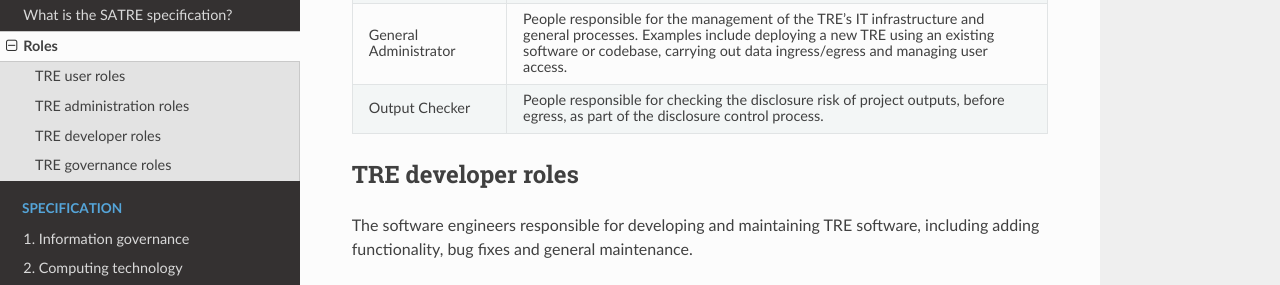
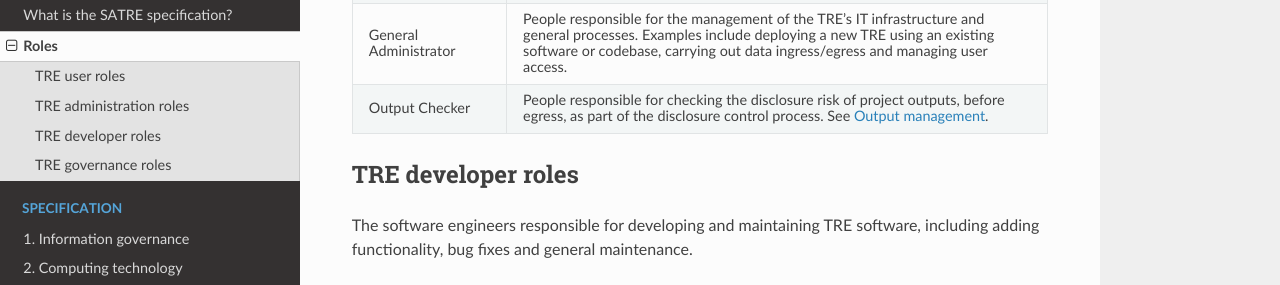
Before and after one commit to sa-tre/satre-specification, a Sphinx documentation site: the page built from docs/source/roles.md, in a window 1280 px wide and 900 px high, scrolled down 564 px. Shown: the part 167-452 px from the top of the window. Built offline with Sphinx 7.4.7 and the Read the Docs theme 2.0.0, drawn with Linux system fonts in a browser that asks for light colours.

Commit message:
link to output management

````diff
--- a/docs/source/roles.md
+++ b/docs/source/roles.md
@@ -47,7 +47,7 @@ These roles cover managing TRE computing infrastructure, but also administering
 * - General Administrator
   - People responsible for the management of the TRE's IT infrastructure and general processes. Examples include deploying a new TRE using an existing software or codebase, carrying out data ingress/egress and managing user access.
 * - Output Checker
-  - People responsible for checking the disclosure risk of project outputs, before egress, as part of the disclosure control process.
+  - People responsible for checking the disclosure risk of project outputs, before egress, as part of the disclosure control process. See {ref}`output_management`.
 ```
 
 (developer_roles)=
````
Also changed, not shown: docs/source/pillars/data_management.md (+2 -0 lines).
